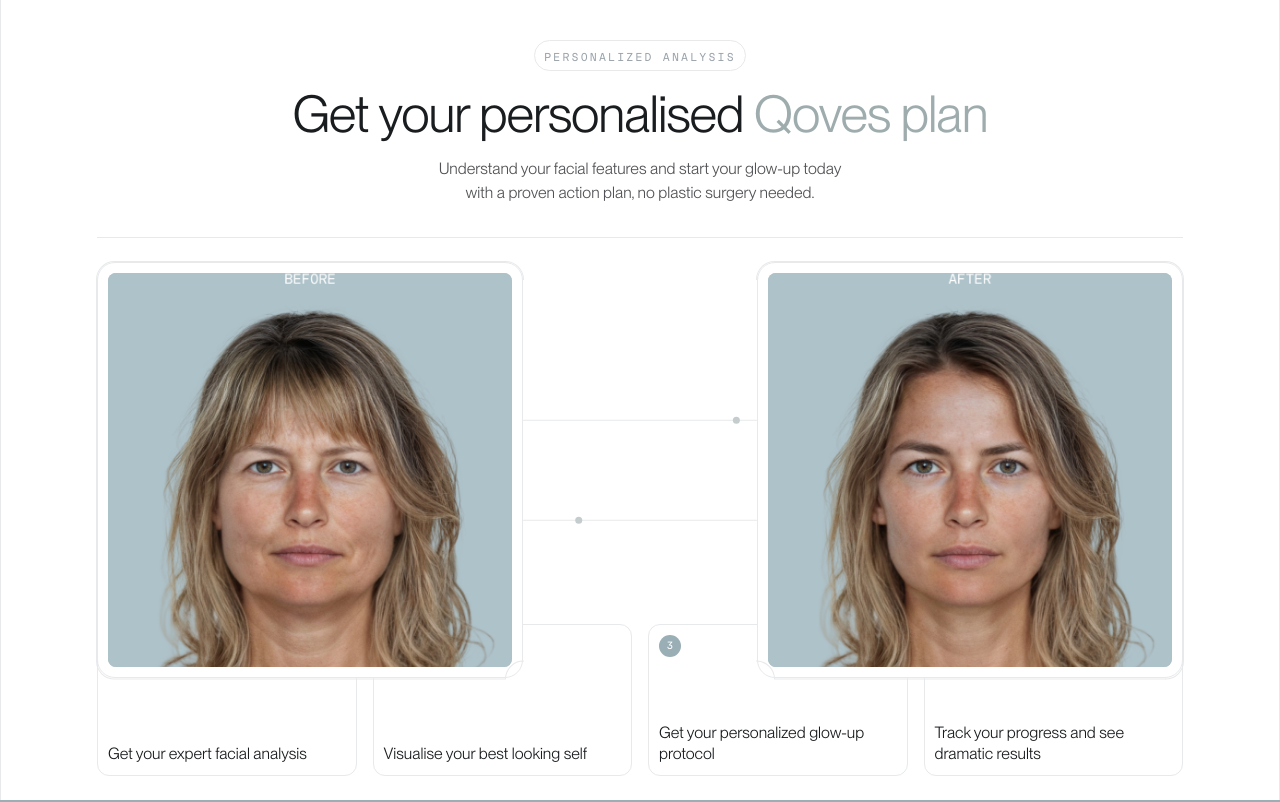
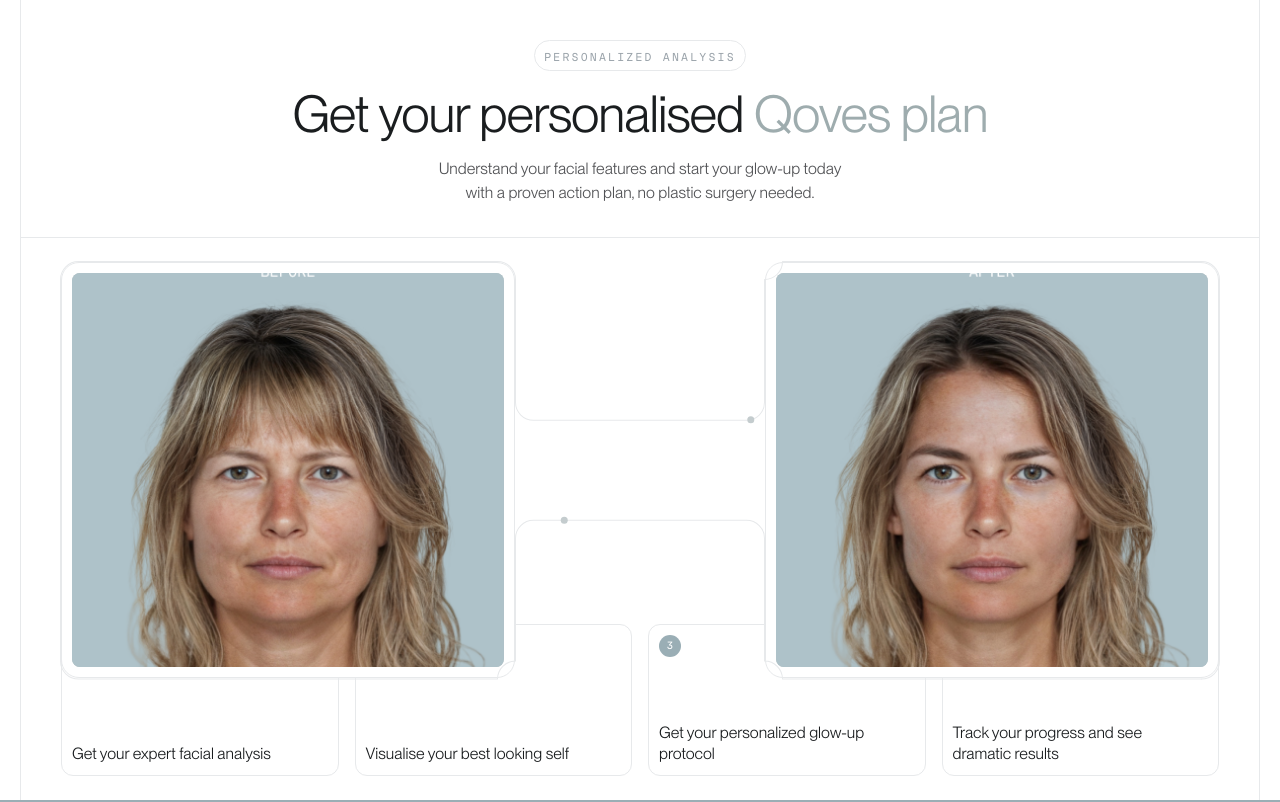
Before and after one commit to profsam97/qoves, a Next.js app: page / in a window 1280 px wide. Shown: the top 802 px of the page. Built offline with nearby package versions, Linux system fonts and the light colour scheme.

Commit message:
updated margins to reduce spacing

```diff
--- a/components/PersonalisedPlan/Header.module.scss
+++ b/components/PersonalisedPlan/Header.module.scss
@@ -7,11 +7,20 @@
   align-items: center;
   text-align: center;
   padding-block: $space-7 $space-6;
+  padding-inline: $frame-gutter-sm;
+  margin-inline: -$frame-gutter-sm;
   border-bottom: 1px solid $color-line;
   flex: 0 0 auto;
 
   @include lg {
     padding-block: clamp(32px, 5vh, 56px) clamp(24px, 4vh, 40px);
+    padding-inline: 24px;
+    margin-inline: -24px;
+  }
+
+  @include xl {
+    padding-inline: 40px;
+    margin-inline: -40px;
   }
 }
 
--- a/components/PersonalisedPlan/PersonalisedPlan.module.scss
+++ b/components/PersonalisedPlan/PersonalisedPlan.module.scss
@@ -19,7 +19,7 @@
 .frame {
   position: relative;
   width: 100%;
-  max-width: 1440px;
+  max-width: 1240px;
   margin: 0 auto;
   padding-inline: $frame-gutter-sm;
   border-inline: 1px solid $color-line;
@@ -27,10 +27,10 @@
   flex-direction: column;
 
   @include lg {
-    padding-inline: 64px;
+    padding-inline: 24px;
   }
 
   @include xl {
-    padding-inline: $frame-gutter;
+    padding-inline: 40px;
   }
 }
--- a/components/PersonalisedPlan/Showcase.tsx
+++ b/components/PersonalisedPlan/Showcase.tsx
@@ -145,11 +145,12 @@
             `A ${r} ${r} 0 0 1 ${beforeOuter + r} ${topLine}`,
             `H ${beforeInner - r}`,
             `A ${r} ${r} 0 0 1 ${beforeInner} ${topLine + r}`,
-            // bridge
-            `M ${beforeInner} ${topBridge}`,
-            `H ${afterInner}`,
-            `M ${afterInner} ${topLine + r}`,
-            `A ${r} ${r} 0 0 1 ${afterInner + r} ${topLine}`,
+            `V ${topBridge - r}`,
+            `A ${r} ${r} 0 0 0 ${beforeInner + r} ${topBridge}`,
+            `H ${afterInner - r}`,
+            `A ${r} ${r} 0 0 0 ${afterInner} ${topBridge - r}`,
+            `V ${topLine + r}`,
+            `A ${r} ${r} 0 0 0 ${afterInner + r} ${topLine}`,
             `H ${afterOuter - r}`,
             `A ${r} ${r} 0 0 1 ${afterOuter} ${topLine + r}`,
             `V ${bottomLine - r}`,
@@ -163,9 +164,11 @@
             `M ${afterOuter - r} ${bottomLine}`,
             `H ${afterInner + r}`,
             `A ${r} ${r} 0 0 0 ${afterInner} ${bottomLine - r}`,
-            `M ${afterInner} ${bottomBridge}`,
-            `H ${beforeInner}`,
-            `M ${beforeInner} ${bottomLine - r}`,
+            `V ${bottomBridge + r}`,
+            `A ${r} ${r} 0 0 0 ${afterInner - r} ${bottomBridge}`,
+            `H ${beforeInner + r}`,
+            `A ${r} ${r} 0 0 0 ${beforeInner} ${bottomBridge + r}`,
+            `V ${bottomLine - r}`,
             `A ${r} ${r} 0 0 0 ${beforeInner - r} ${bottomLine}`,
             `H ${beforeOuter + r}`,
             `A ${r} ${r} 0 0 1 ${beforeOuter} ${bottomLine - r}`,
```
